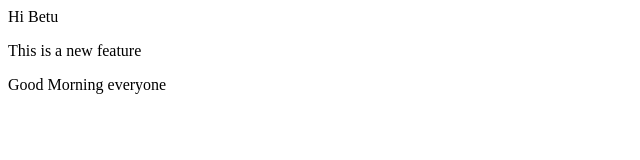
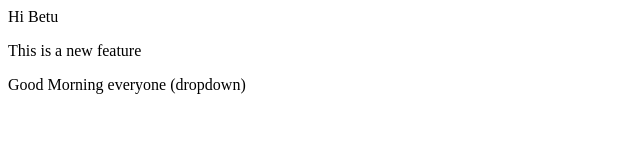
Before and after one commit to hemlatabinwal888/kukku, a plain HTML site: page index.html in a window 1280 px wide. Shown: the whole page, without its empty margins (0-640 px from the left). Drawn offline with Linux system fonts and the light colour scheme.

```diff
--- a/index.html
+++ b/index.html
@@ -1,3 +1,3 @@
 <p>Hi Betu</p>
 <p>This is a new feature</p>
-<p>Good Morning everyone </p>
+<p>Good Morning everyone (dropdown)</p>
```
